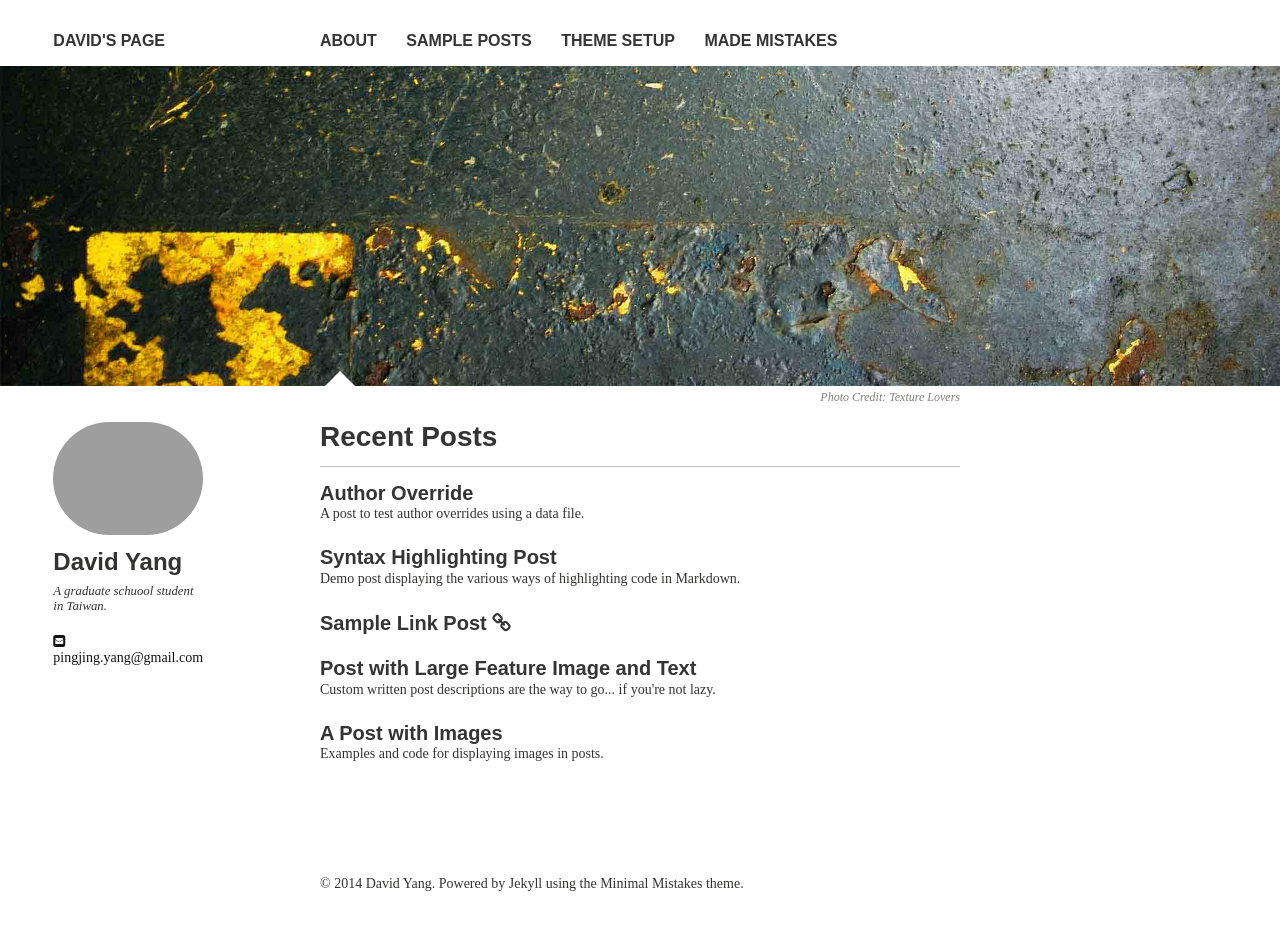
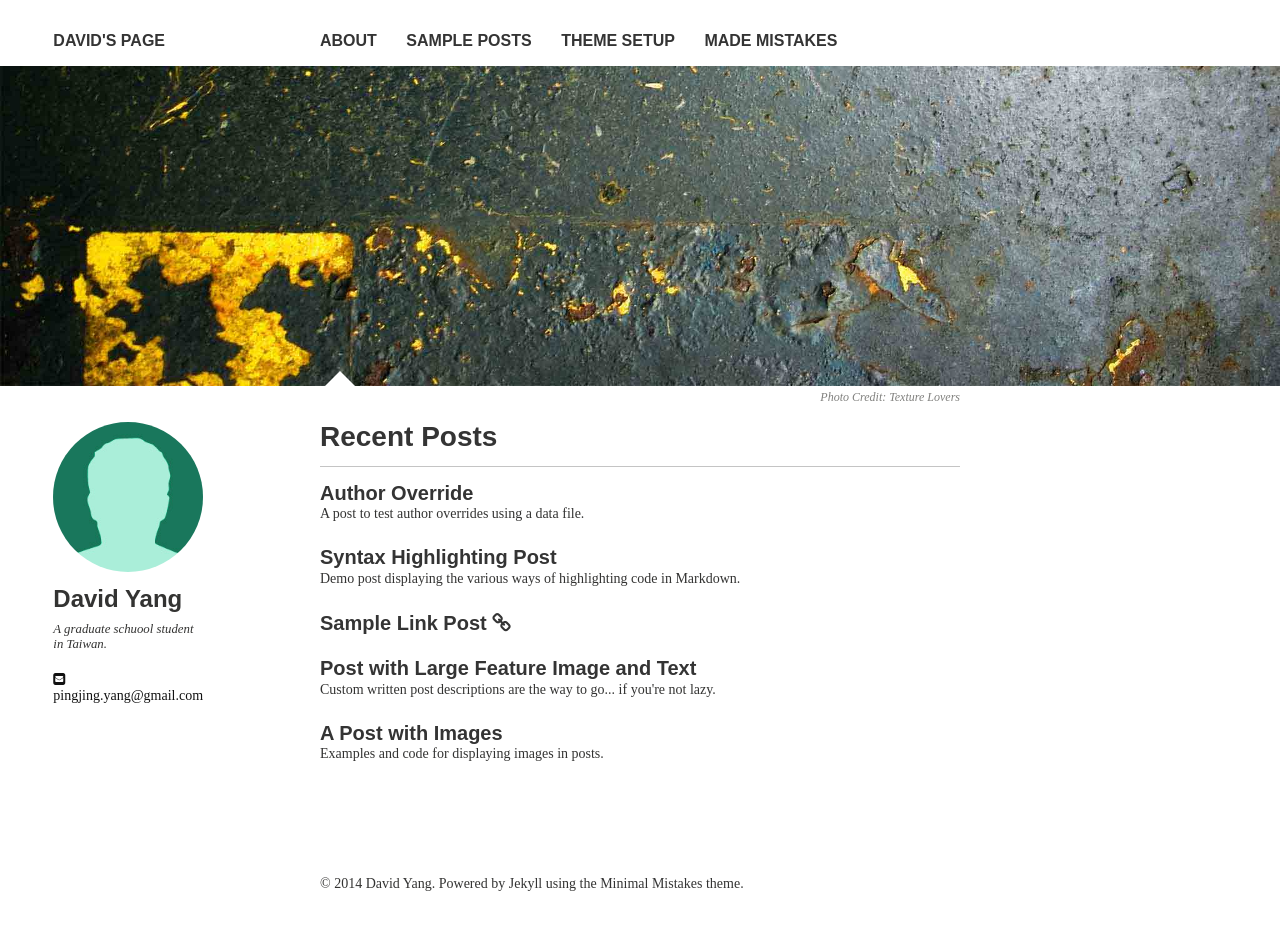
Before and after one commit to athoo/athoo.github.io, a Jekyll site: the page built from index.md, in a window 1280 px wide. Built offline with Jekyll 4.4.1, drawn with Linux system fonts in a browser that asks for light colours; nearby versions of some CDN libraries; some web fonts are replaced.

Commit message:
secondtime

```diff
--- a/_config.yml
+++ b/_config.yml
@@ -27,7 +27,7 @@ kramdown:
 # Site owner
 owner:
   name: David Yang
-  avatar: picachu.jpg
+  avatar: bio-photo-2.jpg
   bio: "A graduate schuool student in Taiwan."
   email: pingjing.yang@gmail.com
   disqus-shortname:
```
